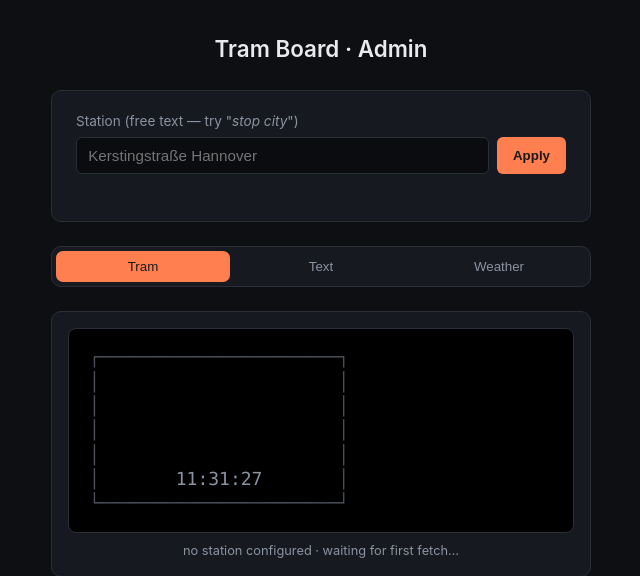
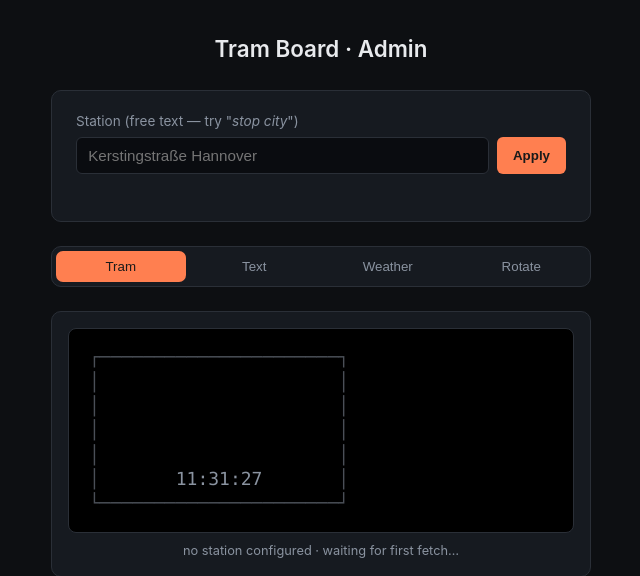
Before and after one commit to wiggi93/tram-board, a Flask app: page / in a window 1280 px wide. Shown: the top 576 px of the page, without its empty margins (319-959 px from the left). Run offline with Flask 3, Linux system fonts and the light colour scheme.

Commit message:
Add rotate mode: tram and weather alternate on a tunable interval
- config.py: new rotate_interval int (default 20 s). Fix load() to use the
  dataclass default for missing keys instead of "" — adding a typed field
  would otherwise crash old configs.
- tram.py: BoardState stores the rotation interval and exposes it in
  snapshot(); set_rotate_interval clamps to >= 3 s.
- app.py: /api/mode now accepts "rotate"; new POST /api/rotate with
  {"interval": N} writes both config and BoardState. Startup applies the
  persisted interval.
- led.py + host/led-driver.py: rotate dispatch computes the active view as
  int(time.time() / interval) % 2 — clean alternation, no extra state, no
  drift, and updating the interval takes effect on the next frame.
- templates/index.html: Rotate tab with an interval input (3–600 s, with
  a "now showing X · switches in Ns" status line) and a preview that
  swaps between the tram frame and the weather frame in lockstep with
  the panel. renderWeatherFrame now takes optional target ids so it can
  render into either the Weather tab or the Rotate tab preview.

Default 20 s gives enough time to scan four tram rows (with their
scrolling destinations) and the five weather rows.

Co-Authored-By: Claude Opus 4.7 <noreply@anthropic.com>

```diff
--- a/app.py
+++ b/app.py
@@ -67,13 +67,29 @@ def api_weather():
 def api_set_mode():
     payload = request.get_json(silent=True) or {}
     mode = (payload.get("mode") or "").strip()
-    if mode not in ("tram", "text", "weather"):
-        return jsonify(error="mode must be 'tram', 'text' or 'weather'"), 400
+    if mode not in ("tram", "text", "weather", "rotate"):
+        return jsonify(error="mode must be 'tram', 'text', 'weather' or 'rotate'"), 400
     cfg = config.load()
     cfg.mode = mode
     config.save(cfg)
     board.set_mode(mode)
     return jsonify(mode=mode)
+
+
+@app.post("/api/rotate")
+def api_set_rotate_interval():
+    payload = request.get_json(silent=True) or {}
+    try:
+        interval = int(payload.get("interval"))
+    except (TypeError, ValueError):
+        return jsonify(error="interval must be an integer (seconds)"), 400
+    if interval < 3 or interval > 600:
+        return jsonify(error="interval must be between 3 and 600 seconds"), 400
+    cfg = config.load()
+    cfg.rotate_interval = interval
+    config.save(cfg)
+    board.set_rotate_interval(interval)
+    return jsonify(interval=interval)
 
 
 @app.post("/api/text")
@@ -130,6 +146,8 @@ def _start_background_threads(enable_led: bool) -> None:
         board.set_station(cfg.station_name, cfg.station_city)
     board.set_mode(cfg.mode or "tram")
     board.set_text(cfg.text or "")
+    if cfg.rotate_interval:
+        board.set_rotate_interval(cfg.rotate_interval)
 
     fetch_thread = threading.Thread(
         target=tram.fetch_loop,
--- a/config.py
+++ b/config.py
@@ -20,8 +20,9 @@ class Config:
     stop_id:       str = ""    # cached EFA stop id (resolved from station_query)
     station_name:  str = ""    # resolved display name
     station_city:  str = ""    # resolved parent city
-    mode:          str = "tram"   # "tram" or "text"
+    mode:          str = "tram"   # "tram" | "text" | "weather" | "rotate"
     text:          str = ""        # free-text content for text mode
+    rotate_interval: int = 20      # seconds per view in rotate mode
 
 
 _lock = threading.Lock()
@@ -37,7 +38,10 @@ def load() -> Config:
             try:
                 with open(CONFIG_PATH, encoding="utf-8") as f:
                     data = json.load(f)
-                _cached = Config(**{k: data.get(k, "") for k in Config.__annotations__})
+                # Use the dataclass default for any missing key — otherwise
+                # adding new typed fields (e.g. ints) breaks old configs.
+                defaults = Config()
+                _cached  = Config(**{k: data.get(k, getattr(defaults, k)) for k in Config.__annotations__})
             except Exception as e:
                 log.warning("Could not read %s: %s — starting with empty config.", CONFIG_PATH, e)
                 _cached = Config()
--- a/templates/index.html
+++ b/templates/index.html
@@ -149,6 +149,7 @@
     <button class="tab" data-tab="tram"    aria-pressed="true">Tram</button>
     <button class="tab" data-tab="text"    aria-pressed="false">Text</button>
     <button class="tab" data-tab="weather" aria-pressed="false">Weather</button>
+    <button class="tab" data-tab="rotate"  aria-pressed="false">Rotate</button>
   </div>
 
   <div class="card pane" data-pane="tram" style="padding: 1rem;">
@@ -169,6 +170,21 @@
   <div class="card pane" data-pane="weather" hidden style="padding: 1rem;">
     <div id="weather-head" class="weather-head">loading weather…</div>
     <div id="weather-body" class="weather-frame"></div>
+  </div>
+
+  <div class="card pane" data-pane="rotate" hidden>
+    <label for="rotate-interval">Switch interval (seconds — how long each view stays on screen)</label>
+    <div class="row">
+      <input id="rotate-interval" type="number" min="3" max="600" placeholder="20" autocomplete="off" />
+      <button id="rotate-apply">Apply</button>
+    </div>
+    <div id="rotate-status" class="status"></div>
+    <div id="rotate-stage" style="margin-top: 1rem;">
+      <div id="rotate-preview-tram" class="preview">loading…</div>
+      <div id="rotate-weather-head" class="weather-head" hidden></div>
+      <div id="rotate-preview-weather" class="weather-frame" hidden></div>
+    </div>
+    <div id="rotate-now" class="meta" style="margin-top: 0.5rem;"></div>
   </div>
 
   <script>
@@ -267,9 +283,10 @@
       return `<svg class="wicon" viewBox="0 0 6 6" shape-rendering="crispEdges">${cells.join("")}</svg>`;
     }
 
-    function renderWeatherFrame(weather) {
-      const head = document.getElementById("weather-head");
-      const body = document.getElementById("weather-body");
+    function renderWeatherFrame(weather, headId = "weather-head", bodyId = "weather-body") {
+      const head = document.getElementById(headId);
+      const body = document.getElementById(bodyId);
+      if (!head || !body) return;
       const periods = (weather && weather.periods) || [];
       if (!periods.length) {
         head.textContent = (weather && weather.error) || "loading weather…";
@@ -356,6 +373,7 @@
         document.getElementById("preview").innerHTML      = renderTramFrame(data);
         document.getElementById("text-preview").innerHTML = renderTextFrame(data);
         renderWeatherFrame(data.weather);
+        updateRotatePreview(data);
 
         const station = data.station_name
           ? `${data.station_name}${data.station_city ? ", " + data.station_city : ""}  ·  ${data.stop_id || ""}`
@@ -374,6 +392,71 @@
         }
       } catch (e) {
         document.getElementById("meta").textContent = `cannot reach server: ${e}`;
+      }
+    }
+
+    function updateRotatePreview(state) {
+      const interval = Math.max(3, parseInt(state.rotate_interval, 10) || 20);
+      const periodIndex = Math.floor(Date.now() / 1000 / interval);
+      const sub = (periodIndex % 2 === 1) ? "weather" : "tram";
+      const tramEl    = document.getElementById("rotate-preview-tram");
+      const weatherEl = document.getElementById("rotate-preview-weather");
+      const whHead    = document.getElementById("rotate-weather-head");
+      if (sub === "tram") {
+        tramEl.hidden    = false;
+        weatherEl.hidden = true;
+        whHead.hidden    = true;
+        tramEl.innerHTML = renderTramFrame(state);
+      } else {
+        tramEl.hidden    = true;
+        weatherEl.hidden = false;
+        whHead.hidden    = false;
+        renderWeatherFrame(state.weather, "rotate-weather-head", "rotate-preview-weather");
+      }
+      // Show "now showing X · next switch in Ns".
+      const secsLeft = interval - Math.floor(Date.now() / 1000) % interval;
+      document.getElementById("rotate-now").textContent =
+        `now showing ${sub}  ·  switches in ${secsLeft}s  ·  interval ${interval}s`;
+      // Keep the interval input populated with the current value (don't clobber while typing).
+      const input = document.getElementById("rotate-interval");
+      if (input && document.activeElement !== input) input.placeholder = String(interval);
+    }
+
+    async function applyRotateInterval() {
+      const input  = document.getElementById("rotate-interval");
+      const status = document.getElementById("rotate-status");
+      const button = document.getElementById("rotate-apply");
+      const interval = parseInt(input.value, 10);
+      if (!Number.isFinite(interval) || interval < 3 || interval > 600) {
+        status.className = "status error";
+        status.textContent = "interval must be 3–600 seconds";
+        input.focus();
+        return;
+      }
+      button.disabled = true;
+      status.className = "status";
+      status.textContent = "saving…";
+      try {
+        const res = await fetch("/api/rotate", {
+          method: "POST",
+          headers: { "Content-Type": "application/json" },
+          body: JSON.stringify({ interval }),
+        });
+        const data = await res.json();
+        if (!res.ok) {
+          status.className = "status error";
+          status.textContent = data.error || `error ${res.status}`;
+        } else {
+          status.className = "status ok";
+          status.textContent = `interval set to ${data.interval}s`;
+          input.value = "";
+          refresh();
+        }
+      } catch (e) {
+        status.className = "status error";
+        status.textContent = String(e);
+      } finally {
+        button.disabled = false;
       }
     }
 
@@ -448,6 +531,8 @@
     document.getElementById("q").addEventListener("keydown", e => { if (e.key === "Enter") applyStation(); });
     document.getElementById("text-apply").addEventListener("click", applyText);
     document.getElementById("text-input").addEventListener("keydown", e => { if (e.key === "Enter") applyText(); });
+    document.getElementById("rotate-apply").addEventListener("click", applyRotateInterval);
+    document.getElementById("rotate-interval").addEventListener("keydown", e => { if (e.key === "Enter") applyRotateInterval(); });
 
     refresh();
     setInterval(refresh, 250);   // faster refresh so text scrolls smoothly
--- a/tram.py
+++ b/tram.py
@@ -61,6 +61,7 @@ class BoardState:
         self._weather_place: str = ""
         self._weather_updated_at: float = 0.0
         self._weather_error: Optional[str] = None
+        self._rotate_interval: int = 20
 
     def update(self, new: list[Departure]) -> None:
         with self._lock:
@@ -103,6 +104,10 @@ class BoardState:
         with self._lock:
             self._weather_error = msg
 
+    def set_rotate_interval(self, seconds: int) -> None:
+        with self._lock:
+            self._rotate_interval = max(3, int(seconds))
+
     def snapshot(self) -> dict:
         with self._lock:
             return {
@@ -121,6 +126,7 @@ class BoardState:
                     "updated_at": self._weather_updated_at,
                     "error":      self._weather_error,
                 },
+                "rotate_interval": self._rotate_interval,
             }
 
     def render_snapshot(self) -> tuple[list[Optional[Departure]], list[float]]:
```
Also changed, not shown: host/led-driver.py (+8 -1 lines), led.py (+8 -1 lines).
